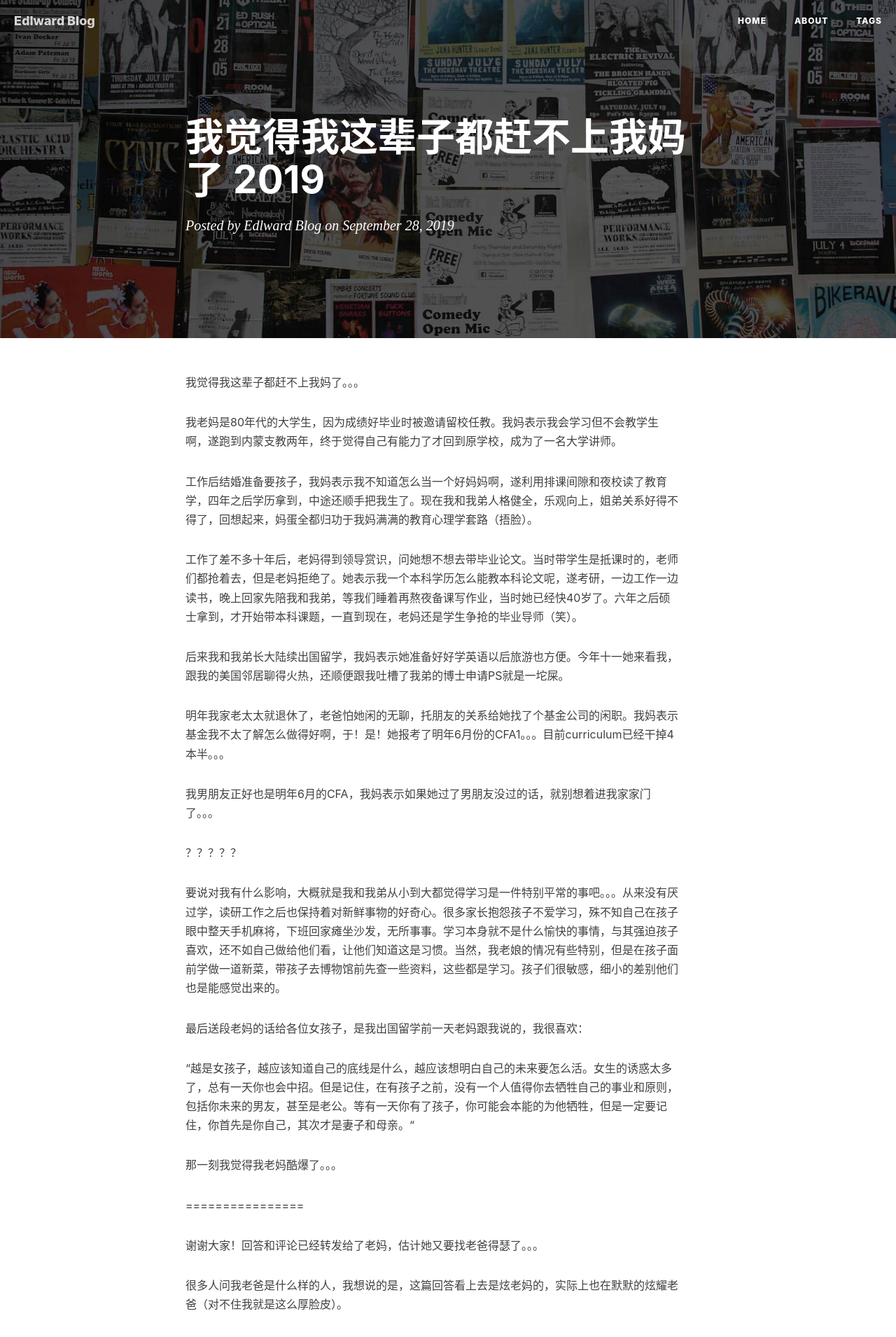
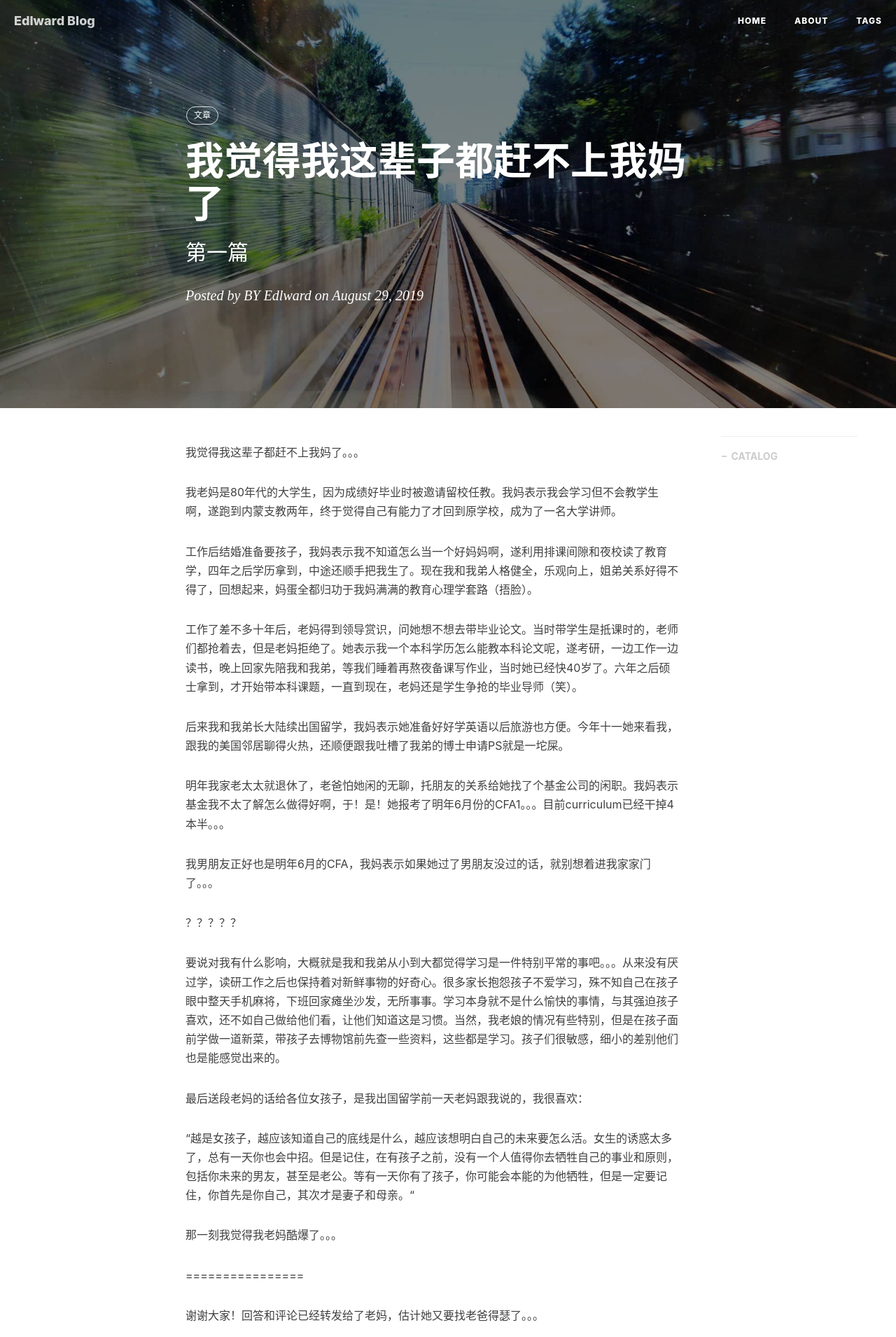
Before and after one commit to gary-robotics/dlward, a Jekyll site: the page built from _posts/2019-09-28-我觉得我这辈子都赶不上我妈了-2019.markdown, in a window 1280 px wide. Shown: the top 1910 px of the page at 70% size. Built offline with Jekyll 4.4.1, drawn with Linux system fonts in a browser that asks for light colours; nearby versions of some CDN libraries; our own code applies the rules of GitHub Pages for plain Markdown files; comment, search, counter and statistics services are not loaded; some of the changed lines change nothing that is shown; some of the changed text lies outside the part shown.

Commit message:
Update 2019-09-28-我觉得我这辈子都赶不上我妈了-2019.markdown

```diff
--- a/_posts/2019-09-28-我觉得我这辈子都赶不上我妈了-2019.markdown
+++ b/_posts/2019-09-28-我觉得我这辈子都赶不上我妈了-2019.markdown
@@ -1,3 +1,15 @@
+---
+layout:     post                    # 使用的布局（不需要改）
+title:      我觉得我这辈子都赶不上我妈了                # 标题
+subtitle:    第一篇                  #副标题
+date:       2019-08-29              # 时间
+author:     BY Edlward              # 作者
+header-img: img/post-bg-2015.jpg    #这篇文章标题背景图片
+catalog: true                       # 是否归档
+tags:                               #标签
+    - 文章
+---
+
 我觉得我这辈子都赶不上我妈了。。。
 
 我老妈是80年代的大学生，因为成绩好毕业时被邀请留校任教。我妈表示我会学习但不会教学生啊，遂跑到内蒙支教两年，终于觉得自己有能力了才回到原学校，成为了一名大学讲师。
```
